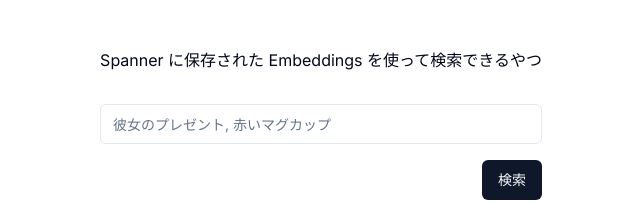
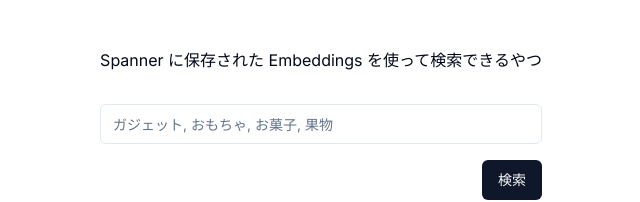
Before and after one commit to jupemara/spanner-embeddings, a Next.js app: page / in a window 1280 px wide. Shown: the top 202 px of the page, without its empty margins (319-959 px from the left). Built offline with nearby package versions, Linux system fonts and the light colour scheme.

Commit message:
fix placeholder

```diff
--- a/src/components/search-form/search-form.tsx
+++ b/src/components/search-form/search-form.tsx
@@ -59,7 +59,7 @@
                 <FormControl>
                   <Input
                     className={``}
-                    placeholder="彼女のプレゼント, 赤いマグカップ"
+                    placeholder="ガジェット, おもちゃ, お菓子, 果物"
                     {...field}
                   />
                 </FormControl>
```
